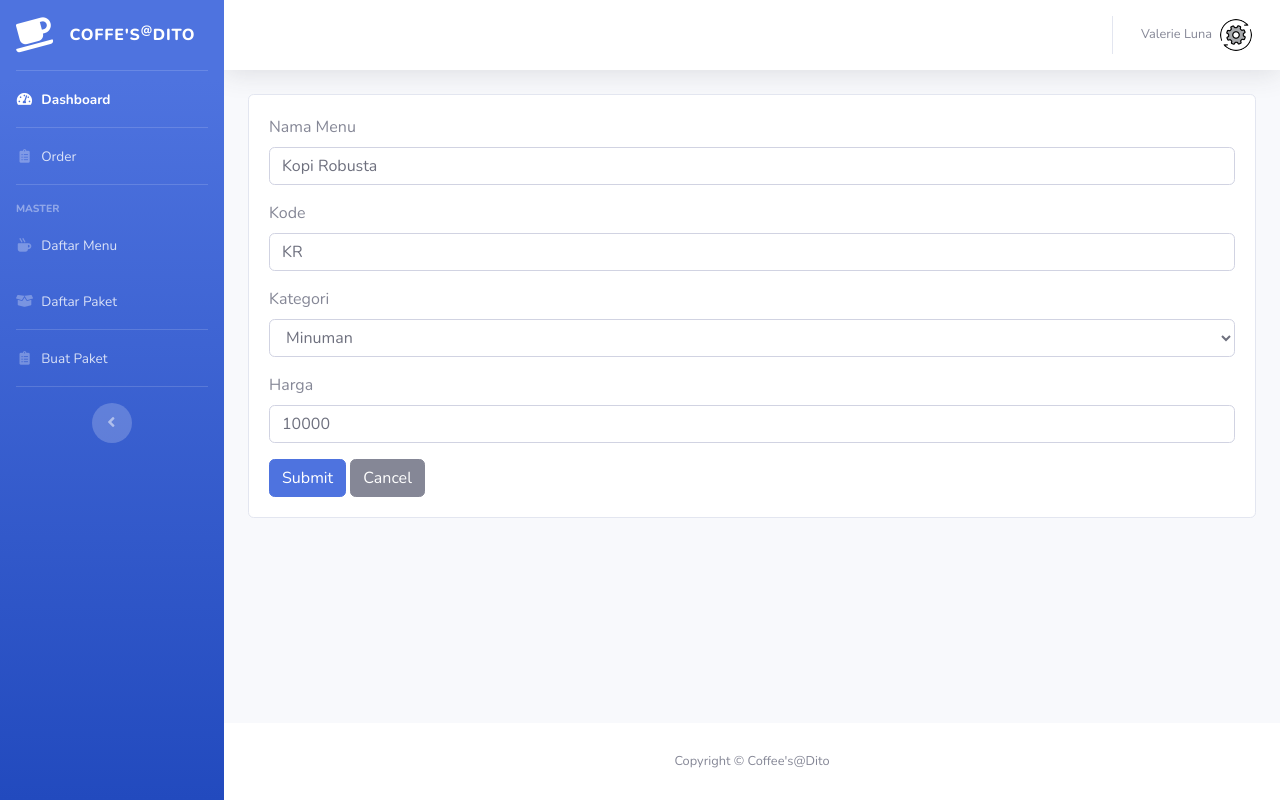
After one commit to wahyukur/Dito_apriori, a CodeIgniter app: page /Dito_apriori/index.php/menu/edit/1 in a window 1280 px wide. The commit adds this page. Run offline with CodeIgniter, Linux system fonts and the light colour scheme; data comes from the database, SQL or seed files in the repository; some libraries are stand-ins or nearby versions.

Commit message:
crud menu

```diff
--- a/application/config/autoload.php
+++ b/application/config/autoload.php
@@ -58,7 +58,7 @@ $autoload['packages'] = array();
 |
 |	$autoload['libraries'] = array('user_agent' => 'ua');
 */
-$autoload['libraries'] = array('database', 'session');
+$autoload['libraries'] = array('database', 'session', 'cart');
 
 /*
 | -------------------------------------------------------------------
--- a/application/controllers/Menu.php
+++ b/application/controllers/Menu.php
@@ -21,7 +21,33 @@ class Menu extends CI_Controller {
 
 		$this->model->storeData('menu', $data);
 
-		// redirect('menu', 'refresh');
+		redirect(base_url('index.php/menu'));
+	}
+
+	public function edit($id){
+		$data['page'] = 'Menu';
+		$data['item'] = $this->model->getData('menu', ['id_menu' => $id])->row();
+		$data['content'] = 'pages/editMenu';
+		$this->load->view('template/main', $data);
+	}
+
+	public function update(){
+		$id = $this->input->post('id_menu');
+		$data = [
+			'id_menu' => $id,
+			'nama_menu' => $this->input->post('nama_menu'),
+			'kode' => $this->input->post('kode'),
+			'kategori' => $this->input->post('kategori'),
+			'harga' => $this->input->post('harga')
+		];
+
+		$this->model->updateData('menu', ['id_menu'=>$id], $data);
+
+		redirect(base_url('index.php/menu'));
+	}
+
+	public function delete($id){
+		$this->model->deleteData('menu', ['id_menu' => $id]);
 		redirect(base_url('index.php/menu'));
 	}
 }
--- a/application/models/model.php
+++ b/application/models/model.php
@@ -23,4 +23,18 @@ class Model extends CI_Model {
 		$this->db->insert($table, $data);
 	}
 
+	public function getData($table, $where){
+		return $this->db->get_where($table, $where);
+	}
+
+	public function updateData($table, $where, $data){
+		$this->db->where($where);
+		$this->db->update($table, $data);
+	}
+
+	public function deleteData($table, $where){
+		$this->db->where($where);
+		$this->db->delete($table);
+	}
+
 }
--- /dev/null
+++ b/application/views/pages/editMenu.php
@@ -0,0 +1,38 @@
+<div class="card">
+    <div class="card-body">
+        <form action="<?php echo base_url('index.php/menu/update') ?>" method="post">
+            <input type="hidden" name="id_menu" value="<?php echo $item->id_menu ?>">
+            <div class="form-group">
+                <label>Nama Menu</label>
+                <input type="text" name="nama_menu" class="form-control" value="<?php echo $item->nama_menu ?>">
+            </div>
+            <div class="form-group">
+                <label>Kode</label>
+                <input type="text" name="kode" class="form-control" value="<?php echo $item->kode ?>">
+            </div>
+            <div class="form-group">
+                <label>Kategori</label>
+                <select name="kategori" class="form-control" id="exampleFormControlSelect1">
+                    <option value="<?php echo $item->id_menu ?>">
+                        <?php
+                        if ($item->kategori == 1) {
+                            echo "Minuman";
+                        } else {
+                            echo "Cemilan";
+                        }
+                        ?>
+                    </option>
+                    <option value="">-- Kategori --</option>
+                    <option value="1">Minuman</option>
+                    <option value="2">Cemilan</option>
+                </select>
+            </div>
+            <div class="form-group">
+                <label>Harga</label>
+                <input type="number" name="harga" class="form-control" value="<?php echo $item->harga ?>">
+            </div>
+            <button class="btn btn-primary" type="submit">Submit</button>
+            <a class="btn btn-secondary" href="<?php echo base_url('index.php/menu') ?>">Cancel</a>
+        </form>
+    </div>
+</div>
--- a/assets/css/style.css
+++ b/assets/css/style.css
@@ -4,3 +4,7 @@
 .item-name {
 	text-align: center;
 }
+.cart-card {
+	margin-top: 30px;
+	text-align: center;
+}
```
Also changed, not shown: application/views/pages/Menu.php (+2 -5 lines), application/views/pages/Order.php (+12 -8 lines), assets/js/script.js (+13 -44 lines).
